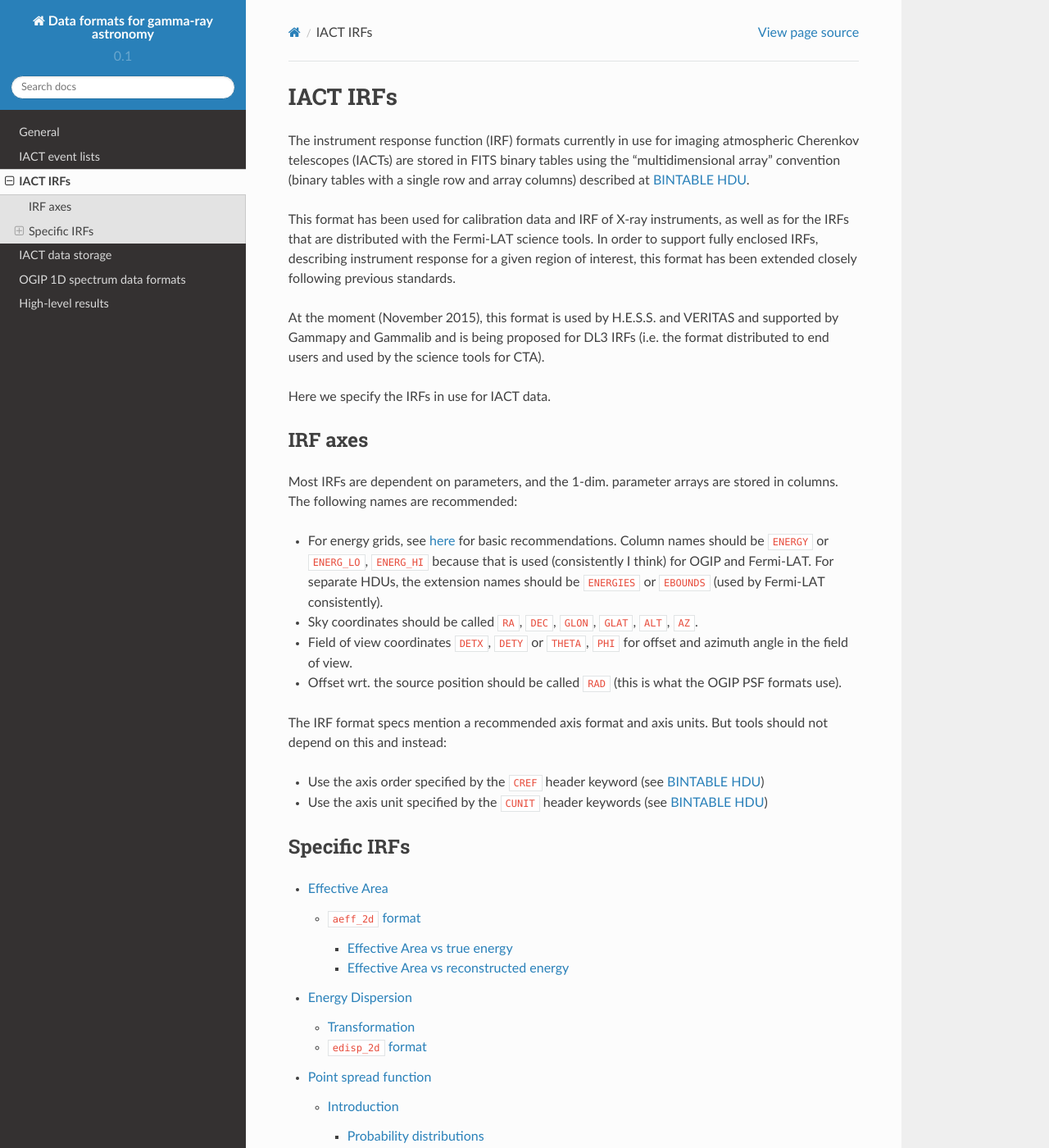
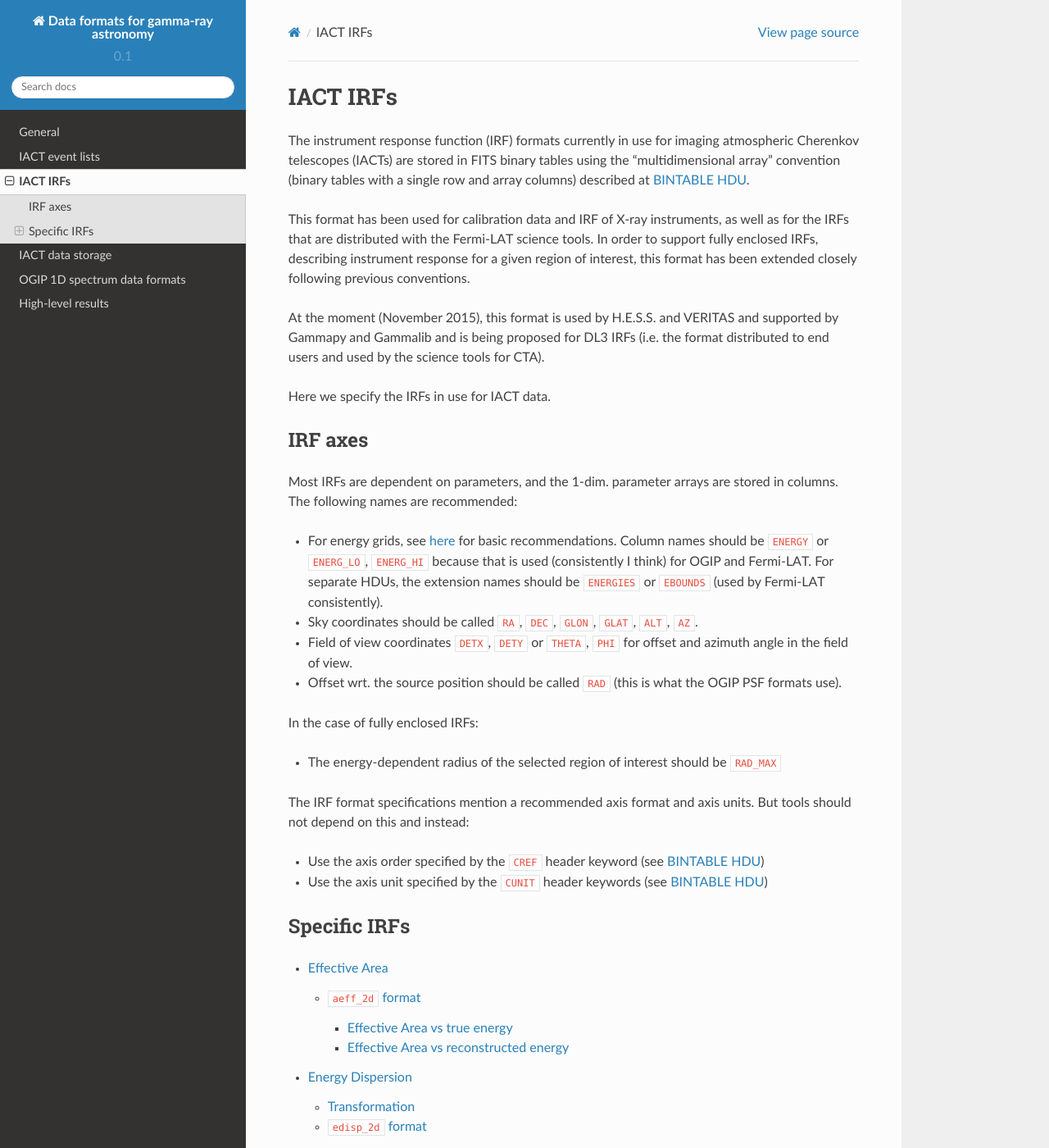
Before and after one commit to open-gamma-ray-astro/gamma-astro-data-formats, a Sphinx documentation site: the page built from source/irfs/index.rst, in a window 1280 px wide and 1400 px high. Shown: the whole window at 82% size. Built offline with Sphinx 7.4.7 and the Read the Docs theme 2.0.0, drawn with Linux system fonts in a browser that asks for light colours.

Commit message:
Editting index of IRFs.

```diff
--- a/source/irfs/index.rst
+++ b/source/irfs/index.rst
@@ -13,7 +13,7 @@ single row and array columns) described at :ref:`fits-arrays-bintable-hdu`.
 This format has been used for calibration data and IRF of X-ray instruments,
 as well as for the IRFs that are distributed with the Fermi-LAT science tools.
 In order to support fully enclosed IRFs, describing instrument response for a given
-region of interest, this format has been extended closely following previous standards.
+region of interest, this format has been extended closely following previous conventions.
 
 At the moment (November 2015), this format is used by H.E.S.S. and
 VERITAS and supported by Gammapy and Gammalib and is being proposed for
@@ -36,7 +36,11 @@ stored in columns. The following names are recommended:
 * Field of view coordinates ``DETX``, ``DETY`` or ``THETA``, ``PHI`` for offset and azimuth angle in the field of view.
 * Offset wrt. the source position should be called ``RAD`` (this is what the OGIP PSF formats use).
 
-The IRF format specs mention a recommended axis format and axis units.
+In the case of fully enclosed IRFs:
+
+* The energy-dependent radius of the selected region of interest should be ``RAD_MAX``
+
+The IRF format specifications mention a recommended axis format and axis units.
 But tools should not depend on this and instead:
 
 * Use the axis order specified by the ``CREF`` header keyword (see :ref:`fits-arrays-bintable-hdu`)
```
